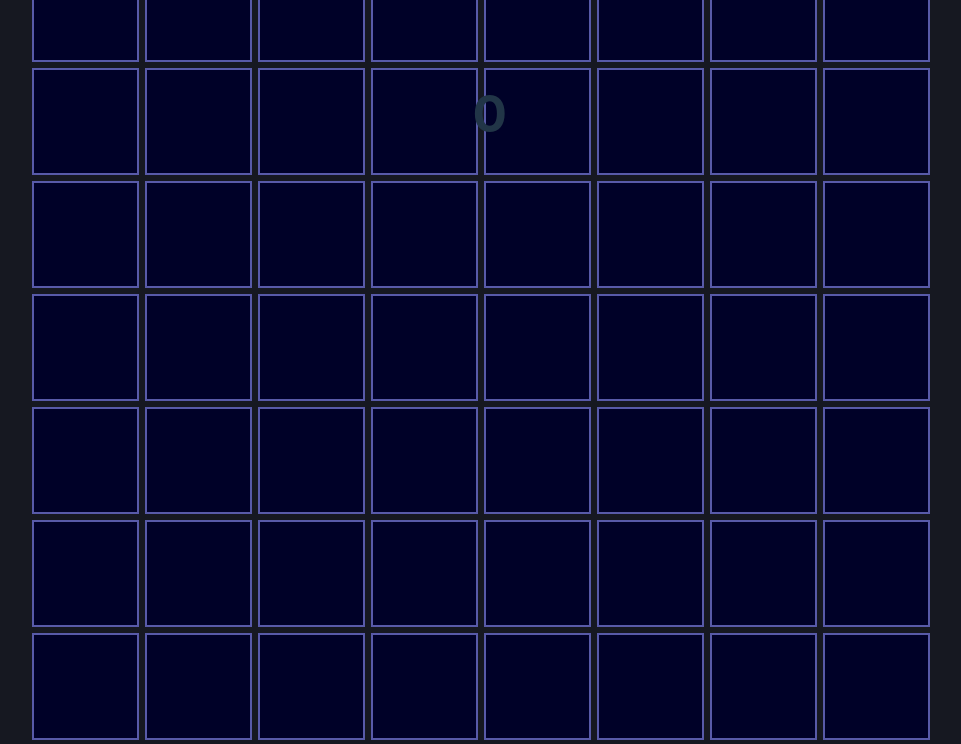
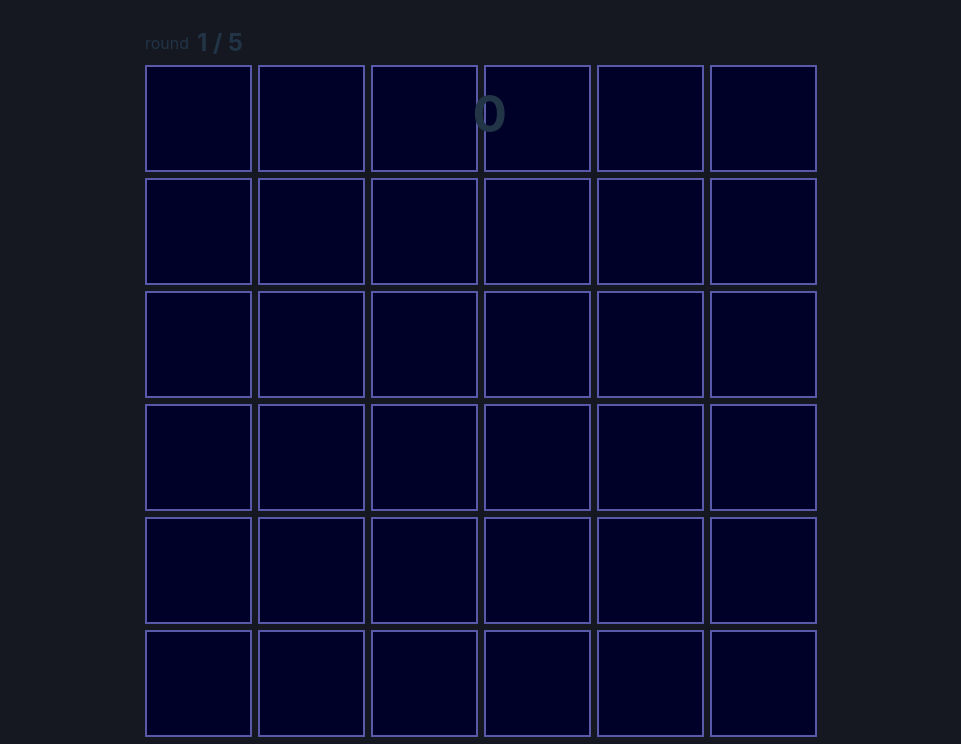
Before and after one commit to colespen/brainer, a React (Vite) app: page / in a window 1280 px wide. Shown: the top 744 px of the page, without its empty margins (159-1120 px from the left). Built offline with nearby package versions, Linux system fonts and the light colour scheme.

Commit message:
implement create slice for gameBoard and GameData

```diff
--- a/src/components/GameBoard.css
+++ b/src/components/GameBoard.css
@@ -73,3 +73,7 @@
   position: relative;
   bottom: 2em;
 }
+
+.won {
+  padding-top: 0.25em;
+}
--- a/src/components/GameBoard.tsx
+++ b/src/components/GameBoard.tsx
@@ -1,83 +1,88 @@
-import { useState, useEffect } from "react";
+import { useEffect } from "react";
 import { useGenerateCardData } from "../hooks/useGenerateCardData";
 import { useDispatch, useSelector } from "react-redux";
-import { addGameData } from "./gameDataSlice";
+import { winAdded, lossAdded } from "./gameDataSlice";
+import {
+  winUpdated,
+  lossUpdated,
+  newRoundUpdated,
+  boardFaceDown,
+  alertUpdated,
+  cardsFaceDown,
+  cardsFlipped,
+  cardFound,
+  lossSet,
+  winSet,
+  newRoundSet,
+} from "./gameBoardSlice";
 
 import GameCard from "./GameCard";
 import "./GameBoard.css";
+import { RootState } from "../store";
 
 const GameBoard = () => {
-  // keeps track of id's of cards that have been flipped
-  const [flippedCards, setFlippedCards] = useState<number[]>([]);
-  const [cardsFound, setcardsFound] = useState<number>(0);
-  const [totalFound, setTotalFound] = useState<number>(0);
-  const [isNewRound, setIsNewRound] = useState<boolean>(true);
-  const [isRevealed, setIsRevealed] = useState<boolean>(false);
-  const [alert, setAlert] = useState<string | null>(null);
-  const [isWin, setIsWin] = useState<boolean>(false);
-  const [isLoss, setIsLoss] = useState<boolean>(false);
-  const [roundAmount, setRoundAmount] = useState<number>(5); // user setting
-  const [roundCount, setRoundCount] = useState<number>(1);
   const dispatch = useDispatch();
   // access from store
-  // const roundData = useSelector((state: any) => state.gameDataSlice.gameData);
-  // console.log(roundData);
+  const { gameData, gameBoard } = useSelector((state: RootState) => {
+    return {
+      gameData: state.gameDataSlice.gameData,
+      gameBoard: state.gameBoardSlice.gameBoard,
+    };
+  });
+  console.log(gameData, gameBoard);
 
   // SETTINGS temp harcode
-  const gridN = 8;
+  const gridN = 6;
   const paintMax = 0.15; // difficulty / .1
   const revealDelay = 1490; // 475
 
-  const { state, totalColorCards } = useGenerateCardData(
+  const { cardState, totalColorCards } = useGenerateCardData(
     gridN,
     paintMax,
-    isNewRound
+    gameBoard.isNewRound
   );
-  const [cardData, setCardData] = state;
+  const [cardData, setCardData] = cardState;
 
   // handle board reset on wins and new rounds
   // turn up cards on first render then over after delay
   useEffect(() => {
     const cardIdList = cardData.map((card) => card.id);
 
-    if (isLoss) {
-      setAlert("you got brained");
+    if (gameBoard.isLoss) {
+      dispatch(alertUpdated("you got brained"));
       const lossTimeout = setTimeout(() => {
-        setIsLoss(false);
-        setcardsFound(0);
-        setAlert(null);
-        setIsNewRound(true);
+        dispatch(
+          lossUpdated({
+            totalFound: gameBoard.cardsFound, // todo
+          })
+        );
       }, 2000);
       return () => clearTimeout(lossTimeout);
     }
 
-    if (isWin) {
-      setAlert("Solid.");
-
+    if (gameBoard.isWin) {
+      dispatch(alertUpdated("Solid."));
       const winTimeout = setTimeout(() => {
-        setTotalFound((prev) => prev + cardsFound);
-        setcardsFound(0); // makes isWin false
-        setAlert(null);
-        setIsNewRound(true);
+        dispatch(
+          winUpdated({
+            totalFound: gameBoard.cardsFound, // todo
+          })
+        );
       }, 2000);
       return () => clearTimeout(winTimeout);
     }
 
-    if (isNewRound) {
-      setAlert("Next Round");
+    if (gameBoard.isNewRound) {
+      dispatch(alertUpdated("Next Round"));
 
       const roundReadyTimeout = setTimeout(() => {
-        setAlert("Prepare Yourself. . .");
+        dispatch(alertUpdated("prepare yourself . . ."));
       }, 1500);
-
-      setFlippedCards([]);
+      dispatch(cardsFaceDown());
 
       const newRoundTimeout = setTimeout(() => {
-        setAlert(null);
-        setIsNewRound(false);
-        setIsRevealed(true)
-        setFlippedCards(cardIdList); // turn cards face up
-        if (flippedCards.length) setRoundCount((prev) => prev + 1);
+        // turn cards face up
+        dispatch(newRoundUpdated({ flippedCards: cardIdList }));
       }, 3500);
 
       return () => {
@@ -85,76 +90,73 @@ const GameBoard = () => {
         clearTimeout(newRoundTimeout);
       };
     } else {
-      setIsRevealed(true)
-      setFlippedCards(cardIdList); // turn cards face up
+      // turn cards face up
+      dispatch(newRoundUpdated({ flippedCards: cardIdList }));
 
       // handle card turnover for start of round
-      const gridResetTimeout = setTimeout(() => {
-        setAlert(null);
-        setFlippedCards([]); // face down
-        setIsRevealed(false)
+      const boardResetTimeout = setTimeout(() => {
+        dispatch(boardFaceDown());
       }, revealDelay);
-      return () => clearTimeout(gridResetTimeout);
+      return () => clearTimeout(boardResetTimeout);
     }
-  }, [isNewRound, isLoss, isWin]);
+  }, [gameBoard.isNewRound, gameBoard.isLoss, gameBoard.isWin]);
 
   // update GameData on win or loss
   useEffect(() => {
-    if (cardData.length !== 0 && cardsFound === totalColorCards) {
-      setIsWin(true);
+    if (cardData.length !== 0 && gameBoard.cardsFound === totalColorCards) {
+      dispatch(winSet(true));
       dispatch(
-        addGameData({
-          roundNum: roundCount,
-          win: true,
-          points: cardsFound,
-          guesses: flippedCards.length,
+        winAdded({
+          roundNum: gameBoard.roundCount, // todo
+          points: gameBoard.cardsFound, // todo
+          guesses: gameBoard.flippedCards.length, // todo
         })
       );
     } else {
-      setIsWin(false);
+      // setIsWin(false);
     }
-    if (isLoss) {
+    if (gameBoard.isLoss) {
       dispatch(
-        addGameData({
-          roundNum: roundCount,
-          win: false,
-          points: cardsFound,
-          guesses: flippedCards.length,
+        lossAdded({
+          roundNum: gameBoard.roundCount, // todo
+          points: gameBoard.cardsFound, // todo
+          guesses: gameBoard.flippedCards.length, // todo
         })
       );
     }
-  }, [cardsFound, isLoss]);
+  }, [gameBoard.cardsFound, gameBoard.isLoss]);
 
   // turn clicked cards face up
   const handleCardClick = (id: number) => {
-    if (!flippedCards.includes(id)) {
-      setFlippedCards((prevFlippedCards) => [...prevFlippedCards, id]);
+    if (!gameBoard.flippedCards.includes(id)) {
+      dispatch(cardsFlipped(id));
     }
     if (cardData[id].isColor) {
       console.log("card found");
       // if correct card, cardsFound++
-      setcardsFound((prevCardsFound) => prevCardsFound + 1);
+      dispatch(cardFound());
     } else {
-      // if wrong card, isLoss = true
-      setIsLoss(true);
+      // if wrong card, isLoss
+      dispatch(lossSet(true));
       console.log("nope");
     }
   };
-  // console.log("cardsFound", cardsFound);
-  // console.log("totalColorCards", totalColorCards);
 
   return (
     <>
       <div className="game-dashboard-top">
         <span className="round-count">
-          <p>round</p>{" "}
+          <p>round</p>
           <h2>
-            {roundCount} / {roundAmount}
+            {gameBoard.roundCount} / {gameBoard.roundAmount}
           </h2>
         </span>
 
         <h1 className="game-alert">
-          {alert || (cardsFound < totalColorCards ? cardsFound : alert)}
+          {gameBoard.alert ||
+            (gameBoard.cardsFound < totalColorCards
+              ? gameBoard.cardsFound
+              : gameBoard.alert)}
         </h1>
       </div>
       <div
@@ -167,30 +169,38 @@ const GameBoard = () => {
           <GameCard
             key={card.id}
             id={card.id}
-            flippedCards={flippedCards}
+            flippedCards={gameBoard.flippedCards}
             color={card.color}
             handleCardClick={handleCardClick}
-            isLoss={isLoss}
-            isWin={isWin}
-            isNewRound={isNewRound}
-            isRevealed={isRevealed}
+            isLoss={gameBoard.isLoss}
+            isWin={gameBoard.isWin}
+            isNewRound={gameBoard.isNewRound}
+            isRevealed={gameBoard.isRevealed}
           />
         ))}
       </div>
       <div className="game-dashboard-bottom">
         <span className="score-count">
           <h3>
-            {totalFound +
-              (isNewRound || flippedCards.length === cardData.length
+            {gameBoard.totalFound +
+              (gameBoard.isNewRound ||
+              gameBoard.flippedCards.length === cardData.length
                 ? 0
-                : cardsFound)}
+                : gameBoard.cardsFound)}
           </h3>
           <p>points</p>
+        </span>
+        <span className="round-count won">
+          <p>won</p>
+          <h2>
+            {/* TODO */}
+            {gameBoard.roundCount} / {gameBoard.roundAmount}
+          </h2>
         </span>
       </div>
       <br></br>
       <br></br>
-      <button className="new-game" onClick={() => setIsNewRound(true)}>
+      <button className="new-game" onClick={() => dispatch(newRoundSet(true))}>
         new game
       </button>
     </>
--- /dev/null
+++ b/src/components/gameBoardSlice.ts
@@ -0,0 +1,144 @@
+import { createSlice, PayloadAction } from "@reduxjs/toolkit";
+
+
+export interface GameBoard {
+  gameBoard: {
+    isNewRound: boolean;
+    isRevealed: boolean;
+    isWin: boolean;
+    isLoss: boolean;
+    flippedCards: number[];
+    cardsFound: number;
+    totalFound: number;
+    alert: string | null;
+    roundAmount: number;
+    roundCount: number;
+  };
+}
+
+const initialState: GameBoard = {
+  gameBoard: {
+    flippedCards: [],
+    cardsFound: 0,
+    totalFound: 0,
+    isNewRound: true,
+    isRevealed: false,
+    alert: null,
+    isWin: false,
+    isLoss: false,
+    roundAmount: 5,
+    roundCount: 1,
+  },
+};
+
+const gameBoardSlice = createSlice({
+  name: "gameBoard",
+  initialState,
+  reducers: {
+    lossUpdated: (state, action: PayloadAction<{ totalFound: number }>) => {
+      const { totalFound } = action.payload;
+      state.gameBoard = {
+        ...state.gameBoard,
+        totalFound: (state.gameBoard.totalFound += totalFound),
+        isLoss: false,
+        alert: null,
+        cardsFound: 0,
+        isNewRound: true,
+      };
+    },
+    winUpdated: (state, action: PayloadAction<{ totalFound: number }>) => {
+      const { totalFound } = action.payload;
+      state.gameBoard = {
+        ...state.gameBoard,
+        totalFound: (state.gameBoard.totalFound += totalFound),
+        isWin: false,
+        alert: null,
+        cardsFound: 0,
+        isNewRound: true,
+      };
+    },
+    newRoundUpdated: (
+      state,
+      action: PayloadAction<{ flippedCards: number[] }>
+    ) => {
+      const { flippedCards } = action.payload;
+      const notFirstRound = state.gameBoard.flippedCards.length;
+      state.gameBoard = {
+        ...state.gameBoard,
+        alert: null,
+        isRevealed: true,
+        isNewRound: false,
+        flippedCards,
+        roundCount: (state.gameBoard.roundCount += (notFirstRound ? 1 : 0)),
+      };
+    },
+    boardFaceDown: (state) => {
+      state.gameBoard = {
+        ...state.gameBoard,
+        alert: null,
+        flippedCards: [],
+        isRevealed: false,
+      };
+    },
+    boardStart: (state, action: PayloadAction<{ flippedCards: number[] }>) => {
+      const { flippedCards } = action.payload;
+      state.gameBoard = {
+        ...state.gameBoard,
+        isRevealed: true,
+        flippedCards,
+      };
+    },
+    alertUpdated: (state, action: PayloadAction<string>) => {
+      const alert = action.payload;
+      state.gameBoard = {
+        ...state.gameBoard,
+        alert,
+      };
+    },
+    cardsFaceDown: (state) => {
+      state.gameBoard = {
+        ...state.gameBoard,
+        flippedCards: [],
+      };
+    },
+    cardsFlipped: (state, action: PayloadAction<number>) => {
+      const id = action.payload;
+      state.gameBoard = {
+        ...state.gameBoard,
+        flippedCards: [...state.gameBoard.flippedCards, id],
+      };
+    },
+    cardFound: (state) => {
+      state.gameBoard.cardsFound += 1;
+    },
+    winSet: (state, action: PayloadAction<boolean>) => {
+      const isWin = action.payload;
+      state.gameBoard.isWin = isWin;
+    },
+    lossSet: (state, action: PayloadAction<boolean>) => {
+      const isLoss = action.payload;
+      state.gameBoard.isLoss = isLoss;
+    },
+    newRoundSet: (state, action: PayloadAction<boolean>) => {
+      const isNewRound = action.payload;
+      state.gameBoard.isNewRound = isNewRound;
+    },
+  },
+});
+
+export const {
+  lossUpdated,
+  winUpdated,
+  newRoundUpdated,
+  boardFaceDown,
+  boardStart,
+  alertUpdated,
+  cardsFaceDown,
+  cardsFlipped,
+  cardFound,
+  winSet,
+  lossSet,
+  newRoundSet,
+} = gameBoardSlice.actions;
+
+export default gameBoardSlice.reducer;
--- a/src/datatypes.ts/gameDatatypes.ts
+++ b/src/datatypes.ts/gameDatatypes.ts
@@ -6,7 +6,6 @@ export interface Card {
 
 export interface GameData {
   roundNum: number;
-  win: boolean;
   points: number;
   guesses: number;
 }
--- a/src/hooks/useGenerateCardData.ts
+++ b/src/hooks/useGenerateCardData.ts
@@ -14,7 +14,7 @@ function useGenerateCardData(
   paintMax: number,
   isNewRound: boolean
 ): {
-  state: [Card[], React.Dispatch<React.SetStateAction<Card[]>>];
+  cardState: [Card[], React.Dispatch<React.SetStateAction<Card[]>>];
   totalColorCards: number;
 } {
   const [cardData, setCardData] = useState<Card[]>([]);
@@ -64,7 +64,7 @@ function useGenerateCardData(
 
   // console.log("cardData", cardData);
 
-  return { state: [cardData, setCardData], totalColorCards };
+  return { cardState: [cardData, setCardData], totalColorCards };
 }
 
 export { useGenerateCardData };
--- a/src/store.ts
+++ b/src/store.ts
@@ -1,16 +1,19 @@
 import { configureStore } from "@reduxjs/toolkit";
 import gameDataReducer from "./components/gameDataSlice";
+import gameBoardReducer, { GameBoard } from "./components/gameBoardSlice";
 import { GameData } from "./datatypes.ts/gameDatatypes";
 
 export interface RootState {
-  gameData: {
+  gameDataSlice: {
     gameData: GameData[];
   };
+  gameBoardSlice: GameBoard;
 }
 
 const store = configureStore({
   reducer: {
     gameDataSlice: gameDataReducer,
+    gameBoardSlice: gameBoardReducer,
   },
 });
 
```
Also changed, not shown: src/components/gameDataSlice.ts (+21 -6 lines).
